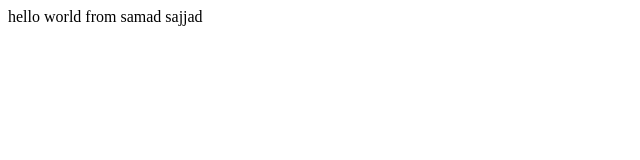
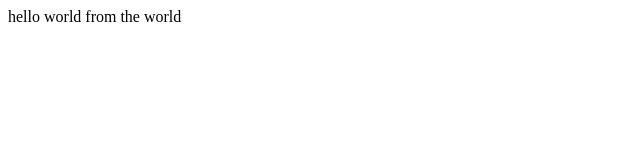
Before and after one commit to asamad15055/bootcamp2020, a plain HTML site: page index.html in a window 1280 px wide. Shown: the full height of the page, 0-640 px from the left. Drawn offline with Linux system fonts and the light colour scheme.

Commit message:
updated to world

```diff
--- a/index.html
+++ b/index.html
@@ -5,6 +5,6 @@
     <title>First example </title>
 </head>
 <body>
-    hello world from samad sajjad
+    hello world from the world
 </body>
 </html>
```
